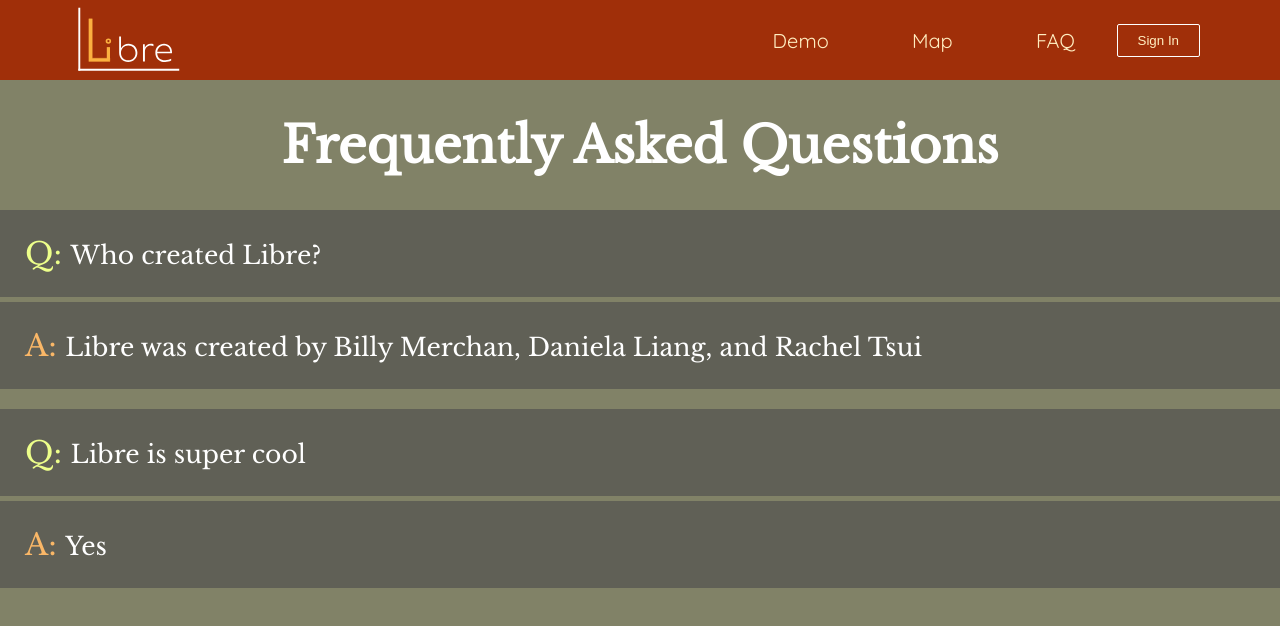
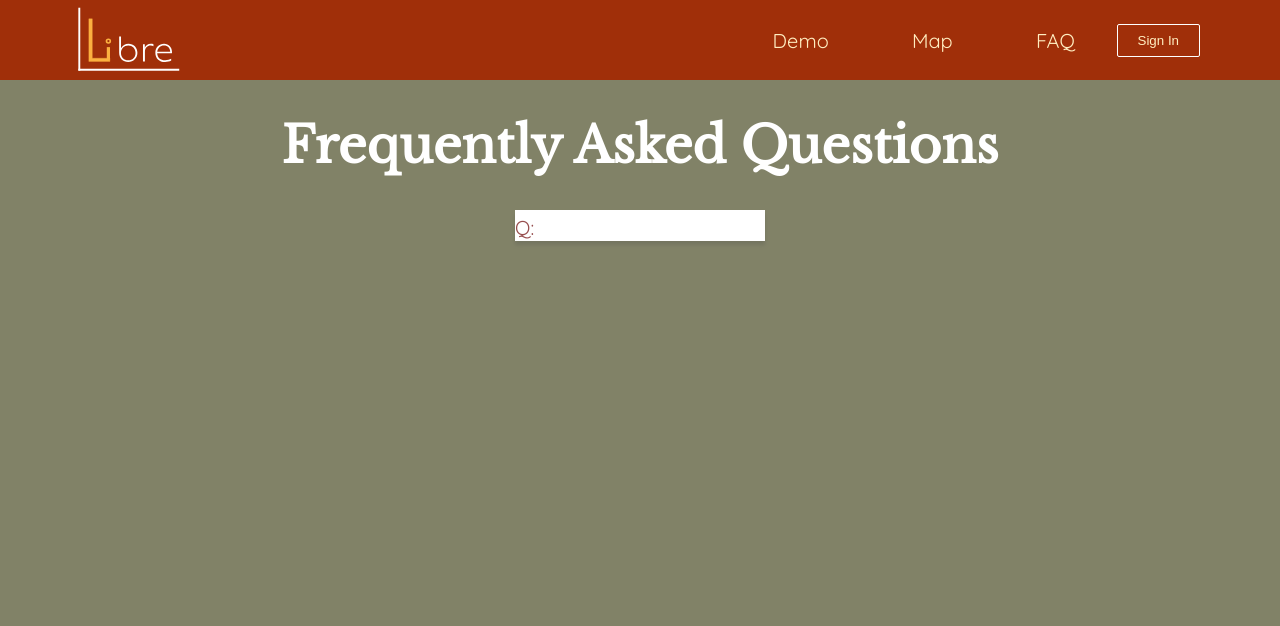
Before and after one commit to BillyMerchan/Libre, a React (Create React App) app in the folder Libre-Server/frontend/: page /faq in a window 1280 px wide. Shown: the top 626 px of the page. Built offline with nearby package versions, Linux system fonts and the light colour scheme.

Commit message:
faq started changes

```diff
--- a/Libre-Server/frontend/src/routes/FAQ/FAQ.css
+++ b/Libre-Server/frontend/src/routes/FAQ/FAQ.css
@@ -24,26 +24,15 @@
 
 }
 
-.Q{
-    padding: 25px;
-    font-size: 30px;
-    align-self: baseline;
-    color: rgb(230, 255, 90);
-    font-family: Libre Baskerville;
-    background-color: rgba(0, 0, 0, 0.623);
-    width: 100%
-}
-
-.A{
-    margin-top: 5px;
-    padding: 25px;
-    font-size: 30px;
-    align-self: baseline;
-    color: rgb(248, 154, 40);
-    font-family: Libre Baskerville;
-    background-color: rgba(0, 0, 0, 0.623);
-    width: 100%;
-    margin-bottom: 20px;;
+.QBox{
+    color: #6C0404;
+    font-family: Quicksand;
+    font-size: 20px;
+    font-style: normal;
+    font-weight: 400;
+    line-height: normal;
+    background: #FFF;
+    box-shadow: 0px 4px 4px 0px rgba(0, 0, 0, 0.25);
 }
 
 .input{
--- a/Libre-Server/frontend/src/routes/FAQ/FAQ.tsx
+++ b/Libre-Server/frontend/src/routes/FAQ/FAQ.tsx
@@ -12,17 +12,8 @@ export default function FAQ() {
                 Frequently Asked Questions
             </h1>
           </div>
-          <div className='Q'>
+          <div className='QBox'>
               Q: <span className='input'> Who created Libre? </span>
-          </div>
-          <div className='A'>
-              A:  <span className='input'> Libre was created by Billy Merchan, Daniela Liang, and Rachel Tsui </span>
-          </div>
-          <div className='Q'>
-              Q: <span className='input'> Libre is super cool </span>
-          </div>
-          <div className='A'>
-              A:  <span className='input'> Yes </span>
           </div>
         </div>
     </div>
```
